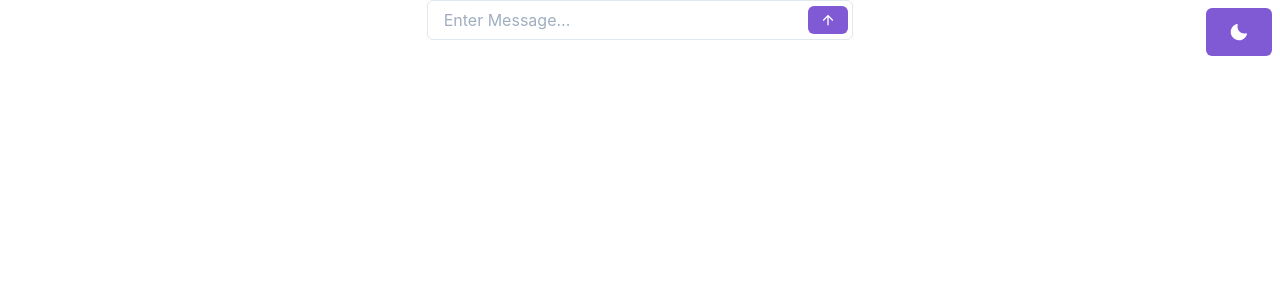
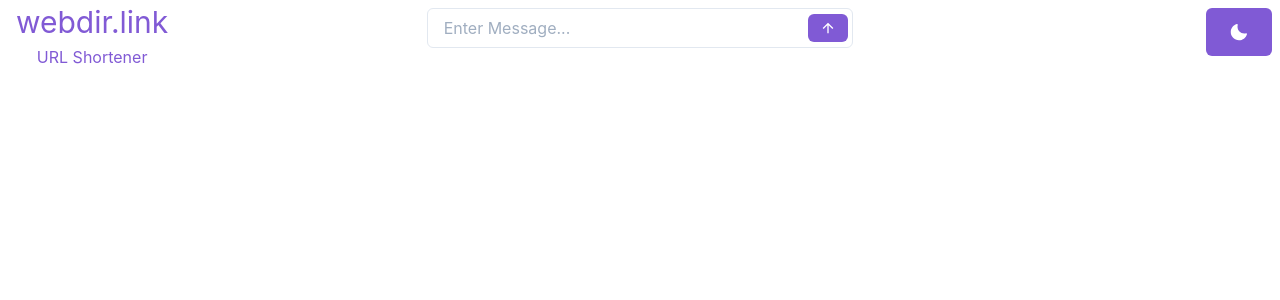
Before and after one commit to GeorgeShao/webdir.link, a React (Create React App) app: page / in a window 1280 px wide. Shown: the top 300 px of the page. Built offline with nearby package versions, Linux system fonts and the light colour scheme; no server answers; what aws-amplify would draw is missing.

Commit message:
⚡ Updated Shortener page GUI

```diff
--- a/src/pages/Shortener.js
+++ b/src/pages/Shortener.js
@@ -5,9 +5,7 @@ import { Formik, Field, Form } from "formik";
 import ThemeToggle from "../components/ThemeToggle"
 
 function Shortener() {
-  const [messages, setMessages] = useState([]);
   const [messageBody, setMessageBody] = useState('');
-  const [userInfo, setUserInfo] = useState(null);
 
   const handleChange = (event) => {
     setMessageBody(event.target.value);
@@ -29,10 +27,18 @@ function Shortener() {
       console.warn(error);
     }
   };
+
   return (
       <div>
         <Grid templateColumns="repeat(3, 1fr)">
-          <Flex></Flex>
+          <Flex>
+            <Box>
+              <Text fontSize="3xl" marginLeft="4" color="#815ad5">webdir.link</Text>
+              <Text fontSize="md" marginLeft="4" color="#815ad5">URL Shortener</Text>
+            </Box>
+            <Spacer />
+          </Flex>
+            <Box marginTop="2">
             <Formik>
               {(props) => (
                 <Form onSubmit={handleSubmit}>
@@ -49,6 +55,7 @@ function Shortener() {
                 </Form>
               )}
             </Formik>
+          </Box>
           <Flex>
             <Spacer />
             <ThemeToggle />
```
Lines whose indentation alone changed are shown as unchanged.
